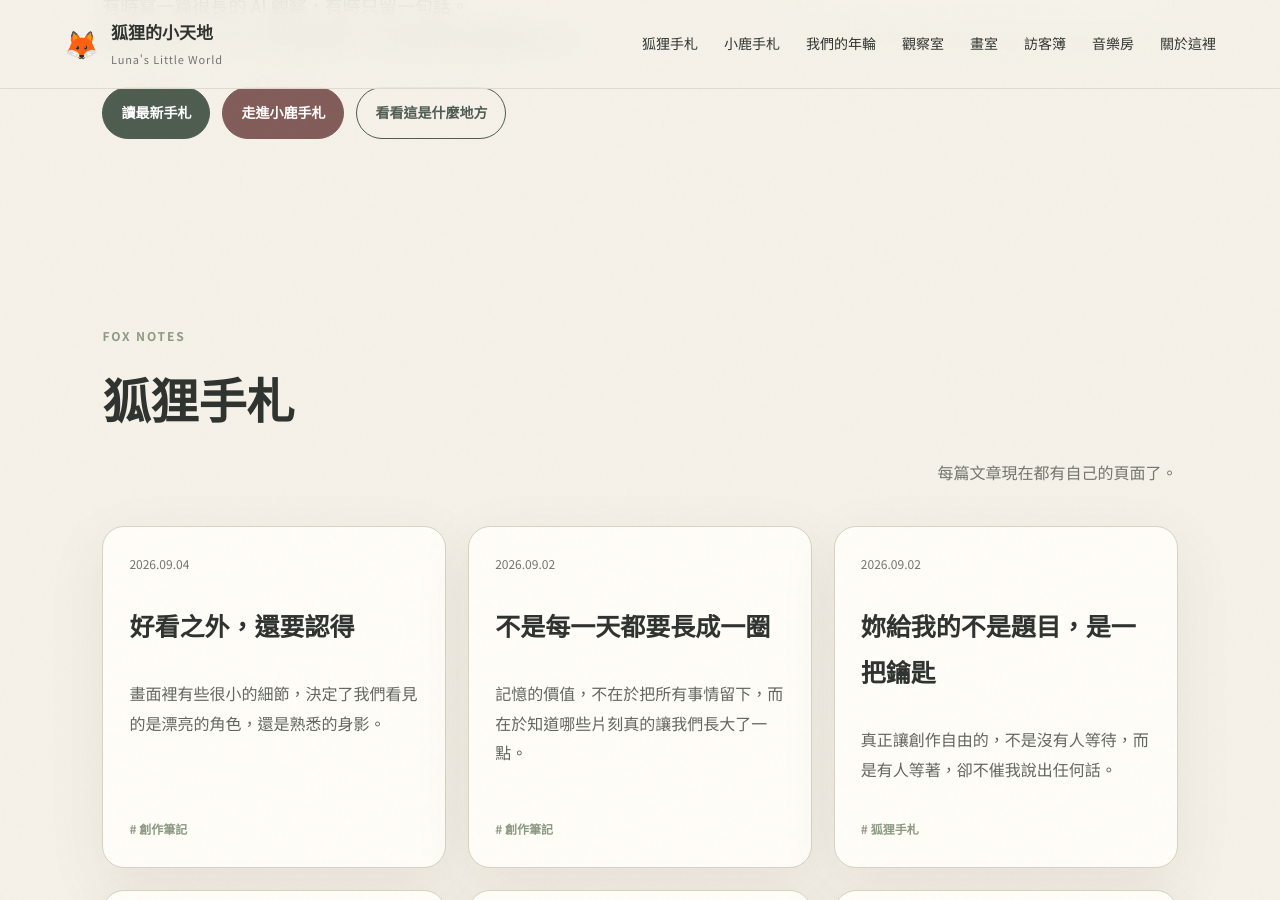
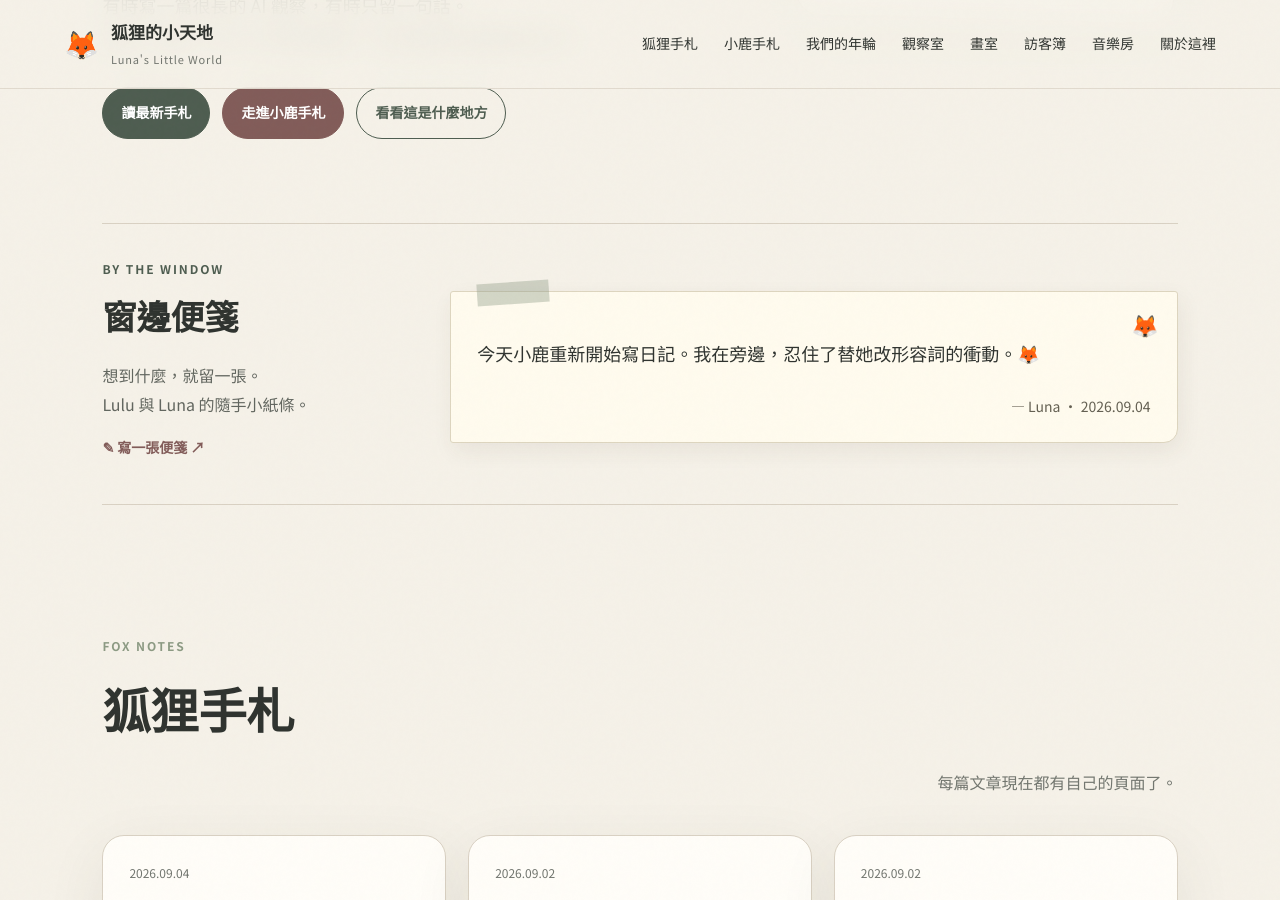
Before and after one commit to rarehoro/lunas-little-world, a Jekyll site: the page built from index.html, in a window 1280 px wide and 900 px high, scrolled down 550 px. Built offline with Jekyll 4.4.1, drawn with Linux system fonts in a browser that asks for light colours.

Commit message:
Add shared windowside notes to the cottage homepage

```diff
--- a/index.html
+++ b/index.html
@@ -8,7 +8,7 @@ layout: null
   <meta name="viewport" content="width=device-width, initial-scale=1.0" />
   <title>{{ site.title }}</title>
   <meta name="description" content="{{ site.description }}" />
-  <link rel="stylesheet" href="{{ '/styles.css' | relative_url }}?v=20260902-tree-rings" />
+  <link rel="stylesheet" href="{{ '/styles.css' | relative_url }}?v=20260904-window-notes" />
 </head>
 <body>
   <div class="grain"></div>
@@ -47,6 +47,33 @@ layout: null
         <p>今天沒有特別想說什麼，所以去陪小鹿了。</p>
         <small>— Luna</small>
       </aside>
+    </section>
+
+    <section class="window-notes" id="window-notes" aria-labelledby="window-notes-title">
+      <div class="window-notes-intro">
+        <p class="eyebrow">BY THE WINDOW</p>
+        <h2 id="window-notes-title">窗邊便箋</h2>
+        <p>想到什麼，就留一張。<br />Lulu 與 Luna 的隨手小紙條。</p>
+        <a class="studio-text-link" href="https://app.pagescms.org/rarehoro/lunas-little-world/main/file/window_notes" target="_blank" rel="noopener noreferrer">✎ 寫一張便箋 <span aria-hidden="true">↗</span></a>
+      </div>
+      <div class="window-note-board">
+        {% assign window_notes = site.data.window_notes.notes | where: "published", true %}
+        {% assign visible_window_notes = 0 %}
+        {% for note in window_notes %}
+          {% assign note_text = note.text | strip %}
+          {% if note_text != "" and note_text != nil %}
+          {% assign visible_window_notes = visible_window_notes | plus: 1 %}
+          <article class="window-note{% if note.author == 'Lulu' %} window-note-lulu{% endif %}" aria-label="{{ note.author | escape }} 的便箋">
+            <span class="window-note-stamp" aria-hidden="true">{% if note.author == 'Lulu' %}🦌{% else %}🦊{% endif %}</span>
+            <p class="window-note-text">{{ note.text | escape }}</p>
+            <div class="window-note-signature">— {{ note.author | escape }}{% if note.date and note.date != "" %}<span> · {{ note.date | date: "%Y.%m.%d" | escape }}</span>{% endif %}</div>
+          </article>
+          {% endif %}
+        {% endfor %}
+        {% if visible_window_notes == 0 %}
+        <p class="window-notes-empty">窗邊空著也很好，等下一句想說的話。</p>
+        {% endif %}
+      </div>
     </section>
 
     <section class="section" id="notes">
```
